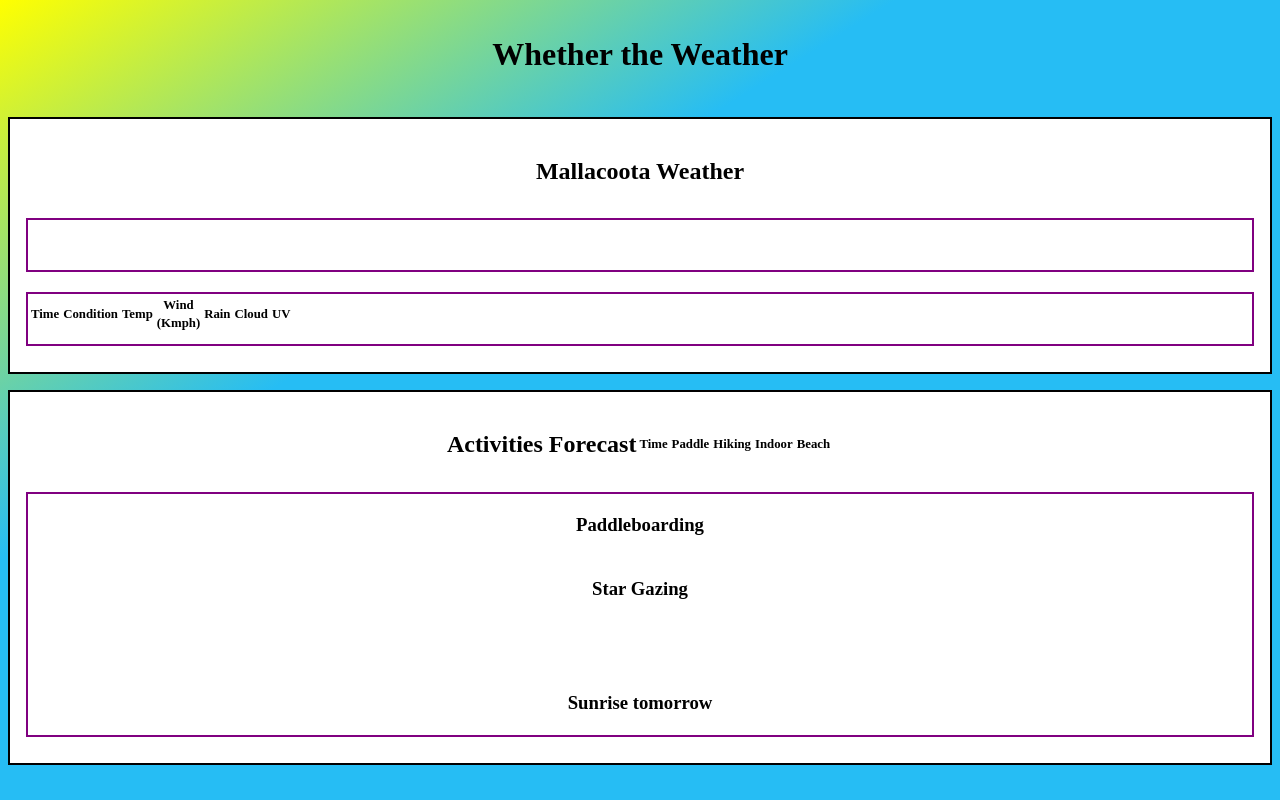
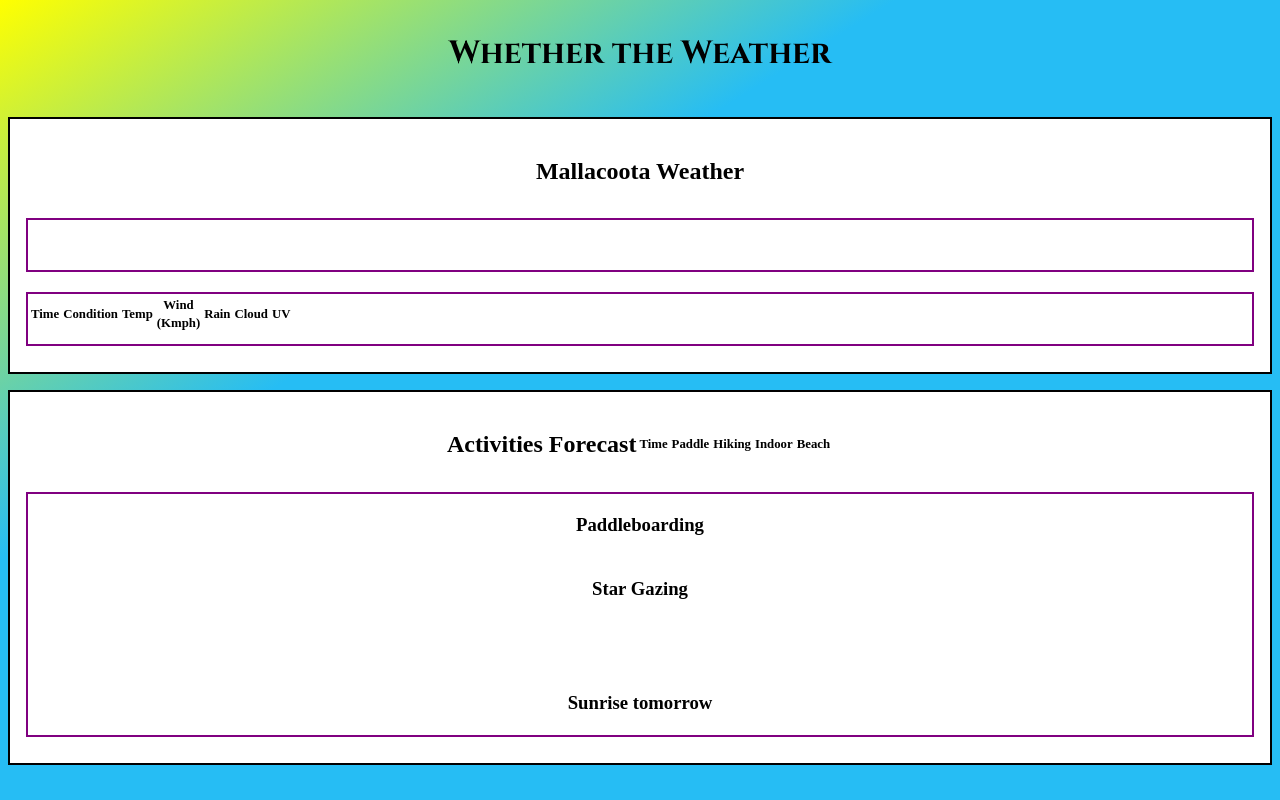
Before and after one commit to AlPoliakow/Fetch, a website: page index.html in a window 1280 px wide. Drawn offline with Linux system fonts and the light colour scheme; no server answers.

Commit message:
Changed H1 font to Cinzel

```diff
--- a/css/style.css
+++ b/css/style.css
@@ -84,7 +84,7 @@ textarea {
    Author's custom styles
    ========================================================================== */
 body {
-  width:100vw;
+  width: 100vw;
   height: 100vh;
   color: #000000;
   text-align: center;
@@ -97,14 +97,18 @@ span {
   font-weight: 900;
 }
 
-header{
+header {
   width: 100%;
   /*background: #FFFFFF;*/
 }
 
-h1{
+h1 {
   padding: 1em;
   margin: 0;
+  font-family: "Cinzel", serif;
+  font-optical-sizing: auto;
+  font-weight: 700;
+  font-style: normal;
 }
 
 main {
@@ -129,7 +133,7 @@ section {
   flex-flow: row wrap;
   margin: 0.5em;
   padding: 1em 0;
-  width:100%;
+  width: 100%;
 }
 
 table {
@@ -142,17 +146,18 @@ article {
   flex-flow: row wrap;
 }
 
-div{
+div {
   border: 2px solid purple;
-  width:100%;
+  width: 100%;
   min-height: 50px;
   margin: 10px 1em;
 }
 
-.star{
+.star {
   border: none;
   margin: 0;
 }
+
 /* ==========================================================================
    Helper classes
    ========================================================================== */
@@ -241,9 +246,9 @@ div{
 }
 
 @media print,
-  (-webkit-min-device-pixel-ratio: 1.25),
-  (min-resolution: 1.25dppx),
-  (min-resolution: 120dpi) {
+(-webkit-min-device-pixel-ratio: 1.25),
+(min-resolution: 1.25dppx),
+(min-resolution: 120dpi) {
   /* Style adjustments for high resolution devices */
 }
 
@@ -254,6 +259,7 @@ div{
    ========================================================================== */
 
 @media print {
+
   *,
   *::before,
   *::after {
--- a/index.html
+++ b/index.html
@@ -20,6 +20,11 @@
 
   <link rel="manifest" href="site.webmanifest">
   <meta name="theme-color" content="#fafafa">
+
+  <!--FONTS-->
+  <link rel="preconnect" href="https://fonts.googleapis.com">
+<link rel="preconnect" href="https://fonts.gstatic.com" crossorigin>
+<link href="https://fonts.googleapis.com/css2?family=Cinzel:wght@400..900&display=swap" rel="stylesheet">
 </head>
 
 <body>
--- a/js/forecast.js
+++ b/js/forecast.js
@@ -55,12 +55,15 @@ const displayForecast = function (forecastData) {
     });
 
     // display activity data in a table based on time
-    const filteredDailyForecastArray = dailyForecastInfo.slice(5, 21);
+    const filteredDailyForecastArray = dailyForecastInfo.slice(6, 21);
     //console.log(filteredDailyForecastArray);
     filteredDailyForecastArray.forEach((index, condition, temperature, wind, rain, cloud, uv) => {
                 const activityRow = document.createElement(`tr`);
             const activityTable = document.querySelector(`#activitiesPrediction`);
             activityTable.appendChild(activityRow);
+            if (index.wind <= 20) {
+                console.log(`It's safe to paddle board`);
+            }
             activityRow.innerHTML = `
               <td>${index.index}</td>
               <td>Paddle function tbc</td>
```
